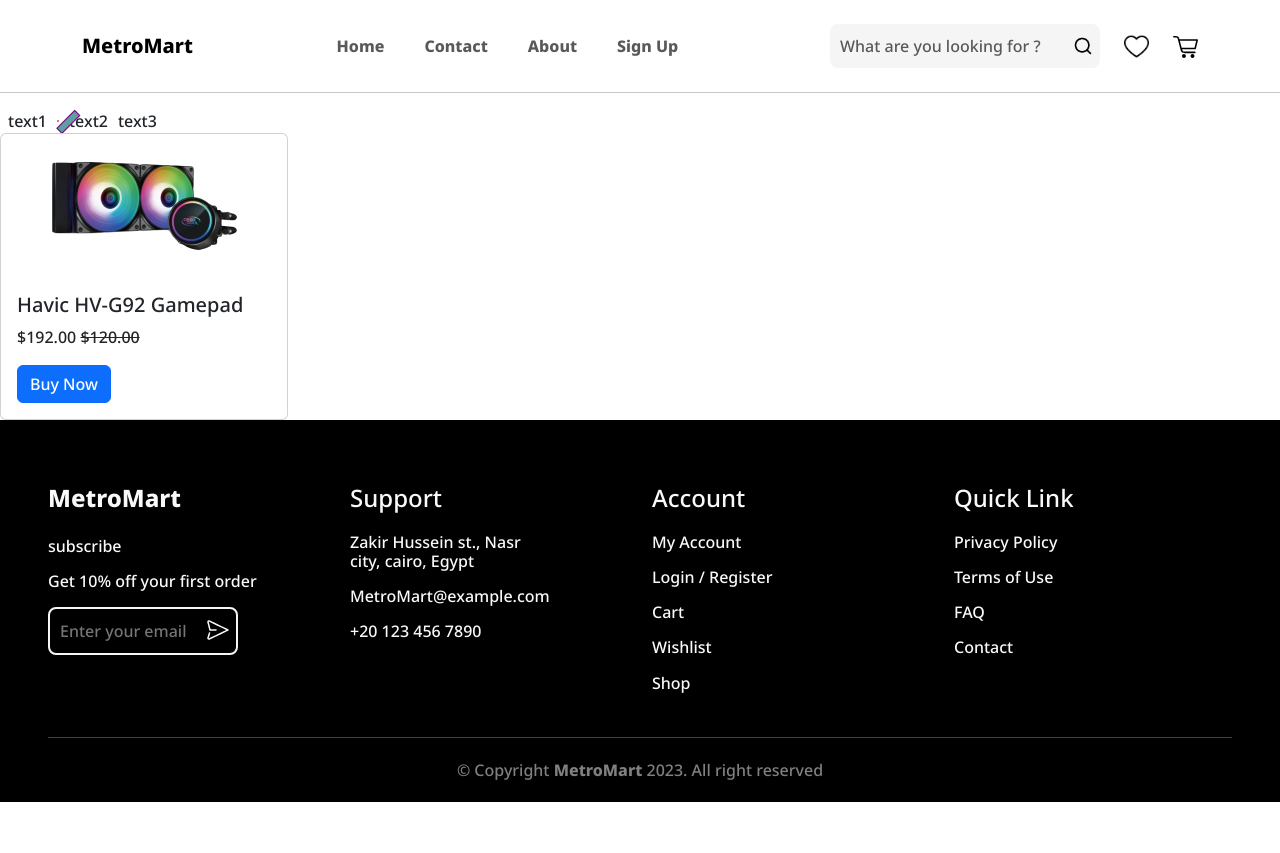
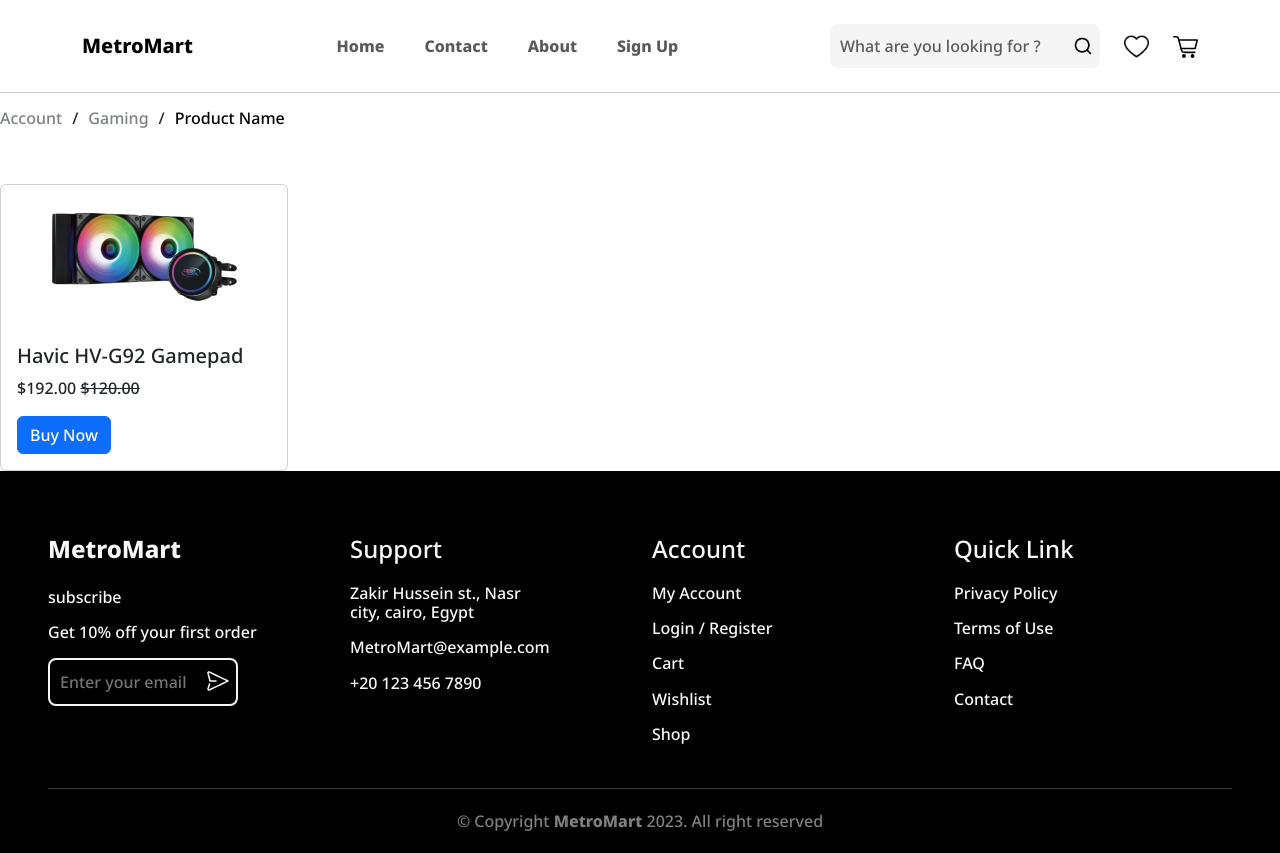
Before and after one commit to YassenMohamedRashad/Metromart, a React (Create React App) app: page /Metromart/productDetails in a window 1280 px wide. Before the commit the page ends 802 px from the top, so only its background shows below. Built offline with nearby package versions, Linux system fonts and the light colour scheme.

Commit message:
Update the roadmap component UI and CSS. done
 Changed the selector for the hover effect from `a` to `.tab`.

```diff
--- a/src/Components/Roadmap.jsx
+++ b/src/Components/Roadmap.jsx
@@ -4,14 +4,21 @@ import pipeLine from "../assets/images/Line 13.svg";
 export const Roadmap = () => {
 	return (
 		<>
-			<div className="tabs px-2">
+			{/* <div className="tabs px-2">
 				<p className="tab">text1</p>
-				{/* <img src={pipeLine} className="img-fluid rounded-top" alt="" /> */}
+				<img src={pipeLine} className="img-fluid rounded-top" alt="" />
 				<span className="pipeline"></span>
 
 				<p className="tab">text2</p>
 				<p className="tab">text3</p>
-			</div>
+			</div> */}
+			<h6 className="tabs">
+				<a className="tab">Account</a> /{" "}
+				<a className="tab">Gaming</a> /{" "}
+				<a className="tab">Product Name</a>{" "}
+			</h6>
+			<br />
+			<br />
 		</>
 	);
 };
--- a/src/assets/css/Roadmap.css
+++ b/src/assets/css/Roadmap.css
@@ -1,4 +1,5 @@
 .tabs {
+	cursor: pointer;
 	display: flex;
 	justify-content: space-between;
 	max-width: fit-content;
@@ -7,37 +8,14 @@
 }
 
 .tab {
-	margin: initial;
+	color: rgba(125, 129, 132, 1) !important;
+	text-decoration: inherit !important;
 }
 
-.pipeline {
-	/* margin: 0;
-	padding: 0;
-	width: fit-content;
-	height: fit-content; */
-	border: 1px solid peru;
-	display: inline-block;
-	width: 0;
-	height: 0;
-	position: relative;
+.tab:last-child {
+	color: black !important;
 }
 
-.pipeline::before {
-	border: 1px solid purple;
-	content: "/";
-	position: absolute;
-	transform: translate(-50%, -50%);
-    /* transform-origin: 50% 0%; */
-
-	rotate: 45deg;
-	color: cadetblue;
-	/* width: 4px; */
-	/* height: 1rem; */
-	aspect-ratio: 1/1;
-	background-color: cadetblue;
-
-	/* max-height: 66.666667%; 24px/36px */
-	display: inline-block;
-	margin: 0;
-	padding: 0;
+.tab:hover {
+	color: inherit;
 }
```
